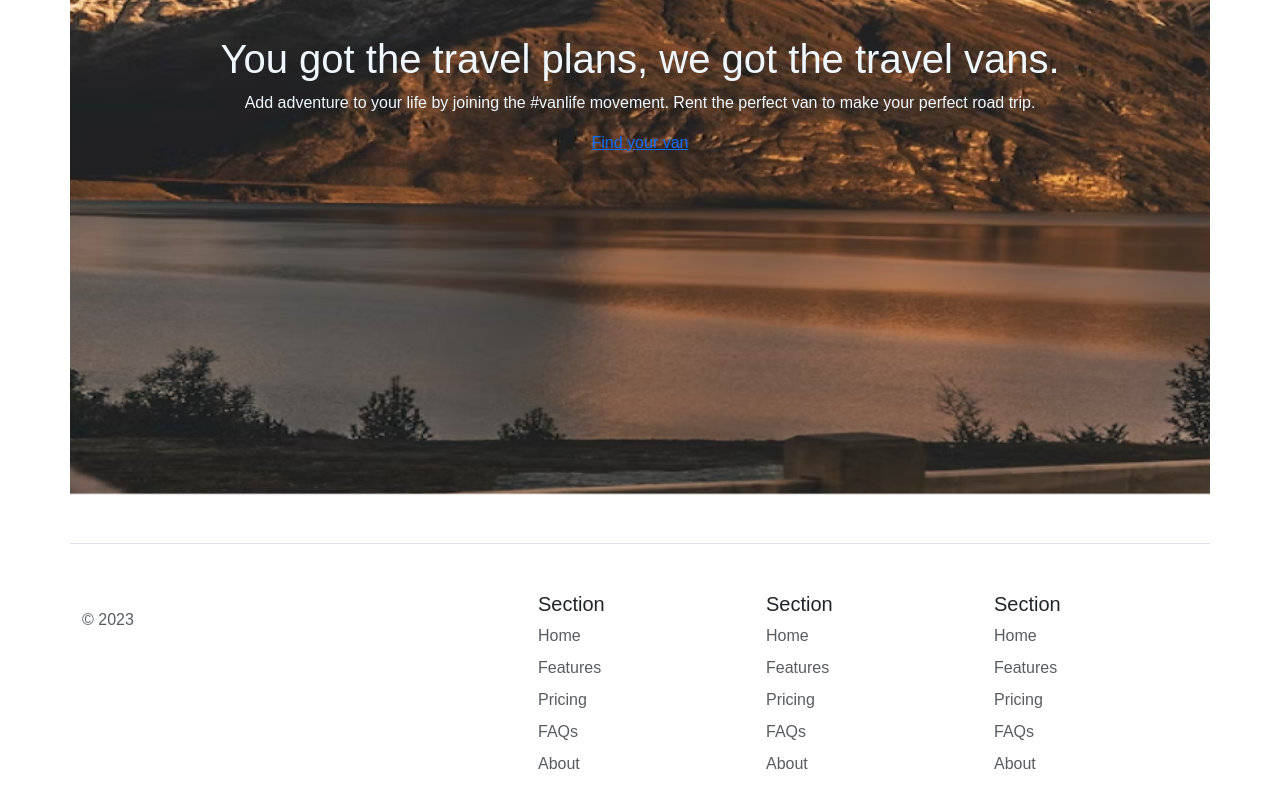
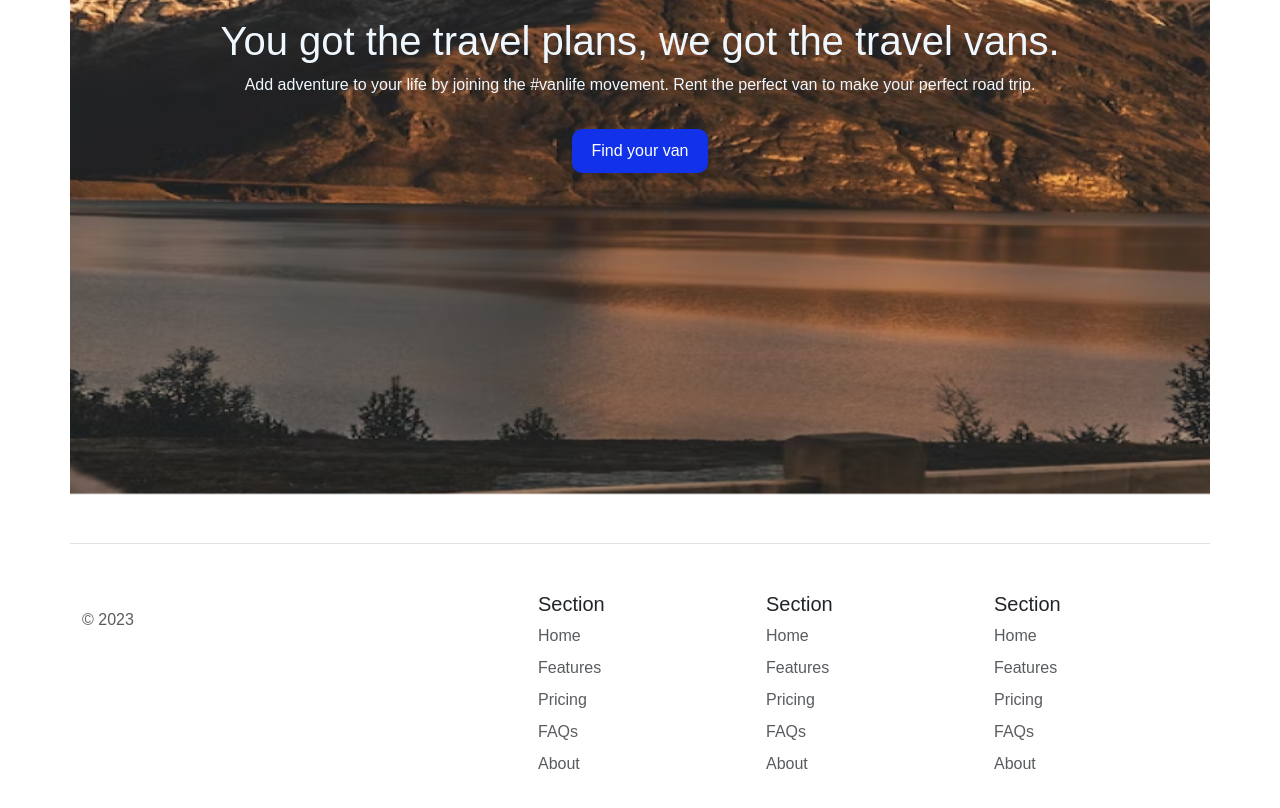
Before and after one commit to NORZACO/routing-react-lesson-v2, a React (Create React App) app: page / in a window 1280 px wide. Shown: the part 900-1708 px from the top of the page. Built offline with nearby package versions, Linux system fonts and the light colour scheme; what miragejs would draw is missing.

Commit message:
add foot to about and fix css

```diff
--- a/src/pages/About.jsx
+++ b/src/pages/About.jsx
@@ -3,11 +3,12 @@ import bgImg from "../static/images/home-hero.png";
 import { Link } from "react-router-dom";
 // import AppCaller from "../setupTests";
 import '../static/css/about.css';
+import Footer from "./Footer";
 
 export default function About() {
   return (
 
-    <div className="container">
+    <><div className="container">
       <img src={bgImg} alt="backPicture" className="about-hero-image" style={{
         width: "100%",
         // height: "100%",
@@ -17,8 +18,8 @@ export default function About() {
         // top: "0",
         // left: "0",
         // zIndex: "-1",
-
-      }} />
+      }}
+      />
       <br /> <br />
       <div className="about-page-content">
         <h1>Don’t squeeze in a sedan when you could relax in a van.</h1>
@@ -43,5 +44,7 @@ export default function About() {
         </Link>
       </div>
     </div>
+    <Footer />
+    </>
   );
 }
--- a/src/pages/Home.jsx
+++ b/src/pages/Home.jsx
@@ -10,7 +10,7 @@ export default function Home() {
         Add adventure to your life by joining the #vanlife movement. Rent the
         perfect van to make your perfect road trip.
       </p>
-      <Link to="vans">Find your van</Link>
+      <Link to="/persons" className="persons-button">Find your van</Link>
     </div>
   );
 }
--- a/src/static/css/home.css
+++ b/src/static/css/home.css
@@ -39,3 +39,30 @@
     color: aliceblue;
 
  }
+
+
+ .persons-button {
+    background-color: #1132e9;
+    color: white;
+    border-radius: 10px;
+    font-size: medium;
+    padding: 10px 20px;
+    text-decoration: none;
+    transition: all .4s ease-in-out;
+    margin-top: 1rem;
+ }
+
+    .persons-button:hover {
+        background-color: #FF8C38;
+        color: white;
+        border-radius: 10px;
+        font-size: medium;
+        padding: 10px 20px;
+        text-decoration: none;
+        transition: all .4s ease-in-out;
+        margin-top: 1rem;
+    }
+
+
+    /* container-home ::shadow */
+    /* #shadow-root (closed) */
```
